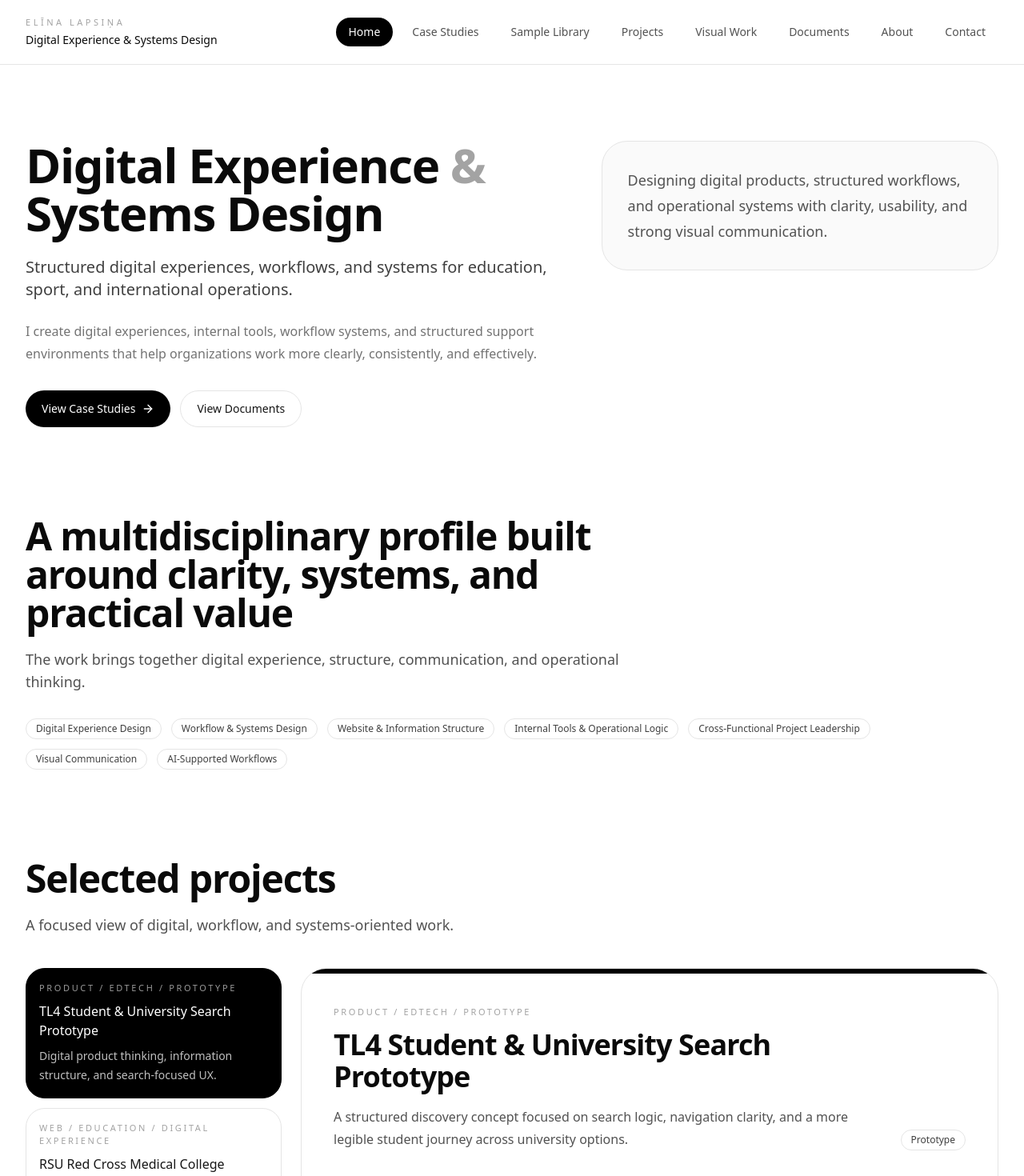
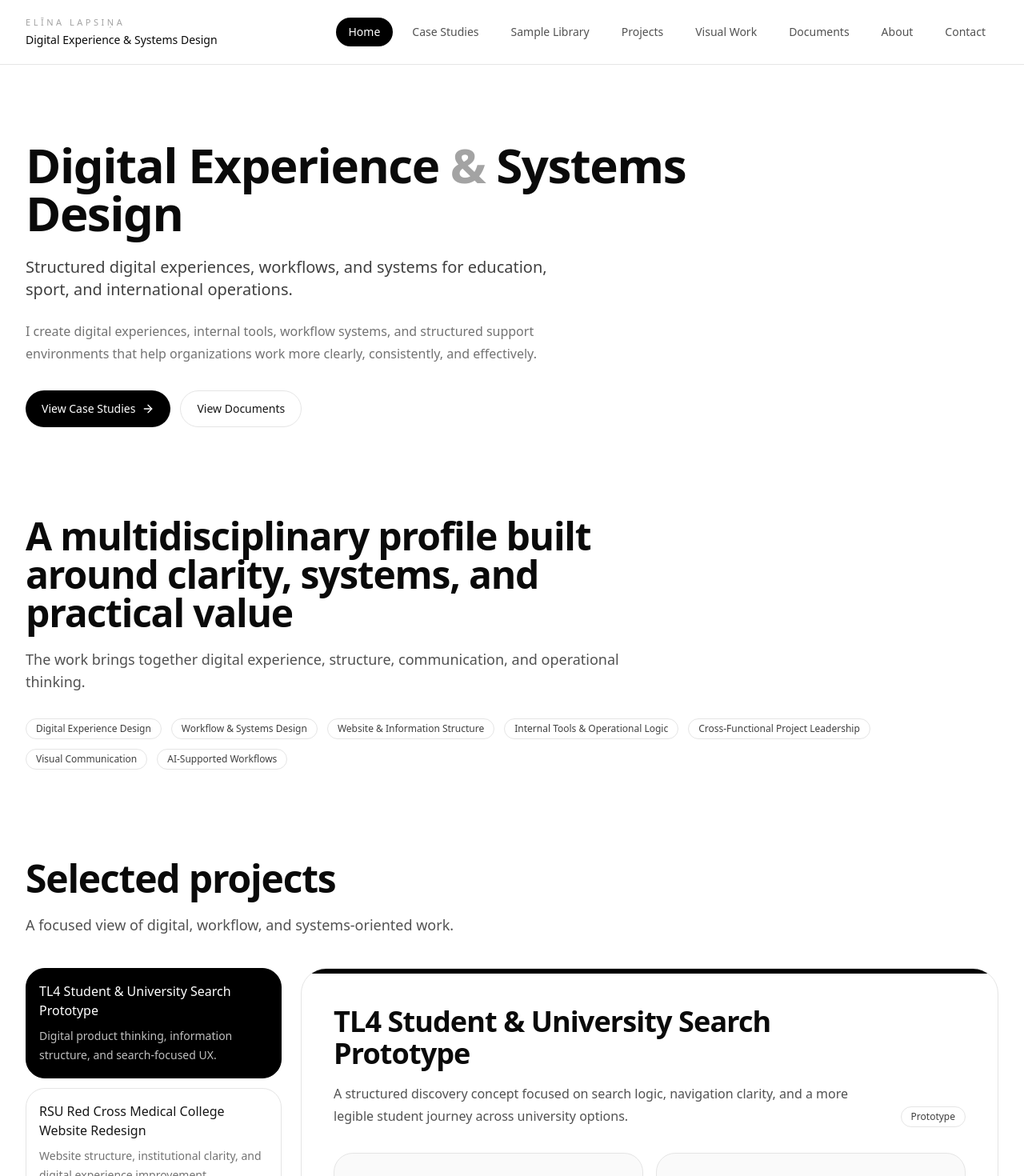
Before and after one commit to elinalapsina/systems-portfolio, a React (Vite) app: page / in a window 1280 px wide. Shown: the top 1470 px of the page at 80% size. Built offline with nearby package versions, Linux system fonts and the light colour scheme.

Commit message:
Add files via upload

```diff
--- a/App.jsx
+++ b/App.jsx
@@ -368,15 +368,7 @@ function CasePreview({ item, active, onClick }) {
           : 'border-neutral-200 bg-white hover:bg-neutral-50'
       )}
     >
-      <p
-        className={cn(
-          'text-[11px] uppercase tracking-[0.24em]',
-          active ? 'text-white/60' : 'text-neutral-400'
-        )}
-      >
-        {item.tag}
-      </p>
-      <h3 className="mt-2 text-base font-medium">{item.title}</h3>
+      <h3 className="text-base font-medium">{item.title}</h3>
       <p
         className={cn(
           'mt-2 text-sm leading-6',
@@ -714,9 +706,8 @@ export default function App() {
 
       <main className="mx-auto max-w-7xl px-4 pb-24 pt-24 sm:px-6 lg:px-8">
         <section id="home" className="scroll-mt-24 pb-20 pt-10 md:pb-28 md:pt-20">
-          <div className="grid items-start gap-12 lg:grid-cols-[1.15fr_0.85fr]">
-            <div>
-              <h1 className="max-w-4xl text-4xl font-semibold leading-tight tracking-tight text-neutral-950 md:text-6xl">
+          <div className="max-w-4xl">
+            <h1 className="text-4xl font-semibold leading-tight tracking-tight text-neutral-950 md:text-6xl">
               Digital Experience <span className="text-neutral-400">&</span> Systems Design
             </h1>
 
@@ -744,13 +735,6 @@ export default function App() {
               >
                 View Documents
               </button>
-              </div>
-            </div>
-
-            <div className="rounded-[32px] border border-neutral-200 bg-neutral-50 p-8">
-              <p className="text-lg leading-8 text-neutral-600">
-                Designing digital products, structured workflows, and operational systems with clarity, usability, and strong visual communication.
-              </p>
             </div>
           </div>
         </section>
@@ -792,10 +776,7 @@ export default function App() {
               <div className="p-6 md:p-8 lg:p-10">
                 <div className="flex flex-col gap-4 md:flex-row md:items-end md:justify-between">
                   <div>
-                    <p className="text-[11px] uppercase tracking-[0.24em] text-neutral-400">
-                      {selectedCase.tag}
-                    </p>
-                    <h3 className="mt-3 text-3xl font-semibold tracking-tight text-neutral-950 md:text-4xl">
+                    <h3 className="text-3xl font-semibold tracking-tight text-neutral-950 md:text-4xl">
                       {selectedCase.title}
                     </h3>
                     <p className="mt-4 max-w-3xl text-base leading-7 text-neutral-600">
@@ -933,7 +914,7 @@ export default function App() {
 
         <section id="additional-projects" className="scroll-mt-24 pb-20 md:pb-28">
           <SectionHeading
-            title="Additional project range"
+            title="Additional projects"
             text="A broader view of related digital and operational work."
           />
 
@@ -952,7 +933,7 @@ export default function App() {
 
         <section id="visual-design" className="scroll-mt-24 pb-20 md:pb-28">
           <SectionHeading
-            title="Visual communication"
+            title="Visual work"
             text="Supporting work across communication, presentation, and graphic output."
           />
 
@@ -971,7 +952,7 @@ export default function App() {
 
         <section id="documents" className="scroll-mt-24 pb-20 md:pb-28">
           <SectionHeading
-            title="CV and motivation letter"
+            title="Documents"
             text="Supporting documents available directly inside the portfolio."
           />
 
@@ -988,7 +969,7 @@ export default function App() {
 
         <section id="about" className="scroll-mt-24 pb-20 md:pb-28">
           <SectionHeading
-            title="A multidisciplinary profile"
+            title="About"
             text="Digital experience, systems design, workflow structure, communication, and operational clarity."
           />
 
```
Lines whose indentation alone changed are shown as unchanged.
